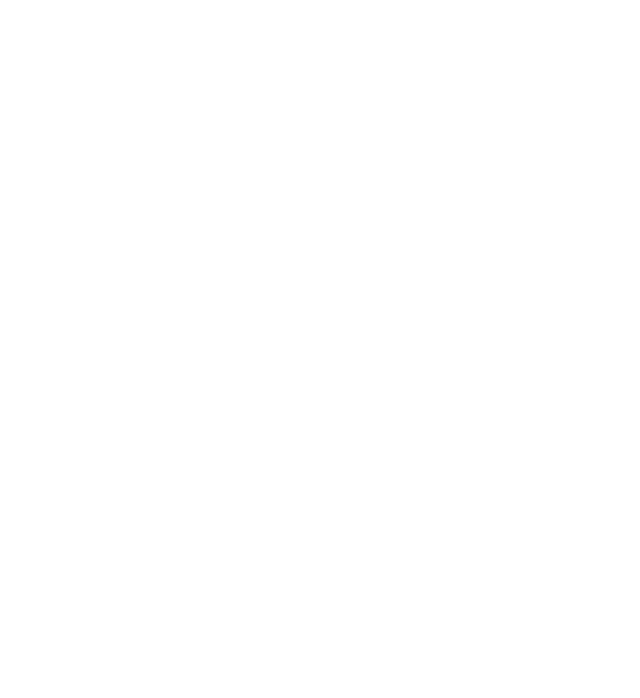
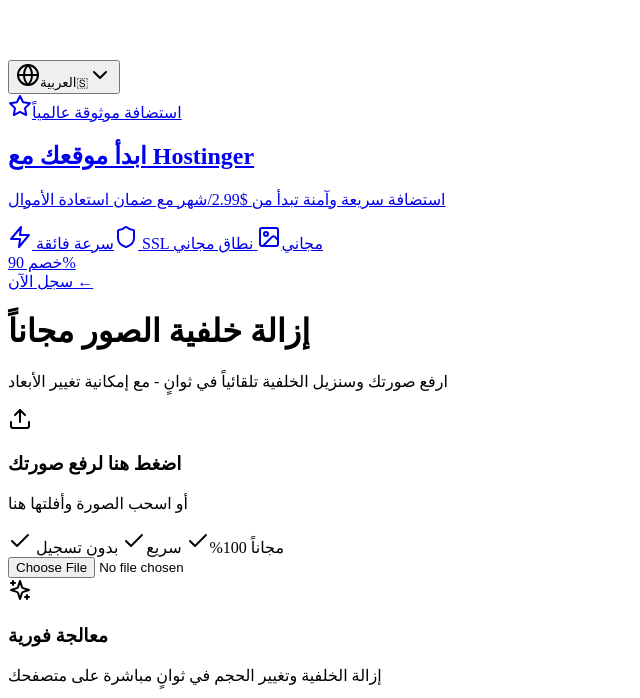
Before and after one commit to saif91alwasty-design/background-remover, a Next.js app: page / in a window 1280 px wide. Before the commit this address had no page. Shown: the part 102-800 px from the top of the page, without its empty margins (0-640 px from the left). Built offline with nearby package versions, Linux system fonts and the light colour scheme.

Commit message:
Update page.tsx

```diff
--- a/app/page.tsx
+++ b/app/page.tsx
@@ -1,6 +1,10 @@
-import { redirect } from 'next/navigation';
+import BackgroundRemover from '@/components/BackgroundRemover';
 
 export default function Home() {
-  // إعادة توجيه الزائر تلقائياً إلى النسخة العربية
-  redirect('/ar');
+  // عرض الصفحة الرئيسية مباشرة باللغة العربية بدون أي إعادة توجيه
+  return (
+    <main className="min-h-screen bg-gradient-to-br from-blue-50 to-indigo-100 py-12 px-4">
+      <BackgroundRemover lang="ar" />
+    </main>
+  );
 }
```
